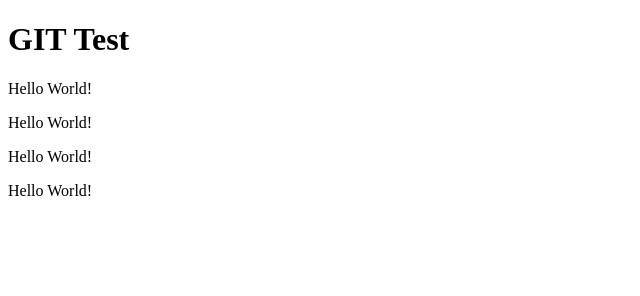
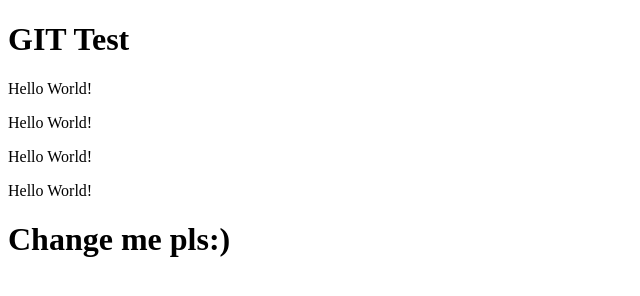
Before and after one commit to EnthusiastMK/myFirstGIT, a plain HTML site: page index.html in a window 1280 px wide. Shown: the whole page, without its empty margins (0-640 px from the left). Drawn offline with Linux system fonts and the light colour scheme.

Commit message:
Update index.html

```diff
--- a/index.html
+++ b/index.html
@@ -13,6 +13,7 @@
     <p onclick="">Hello World!</p>
     <p onclick="">Hello World!</p>
     <p onclick="">Hello World!</p>
+    <h1>Change me pls:)</h1>
 
     <script src="js/script.js"></script>
 </body>
```
